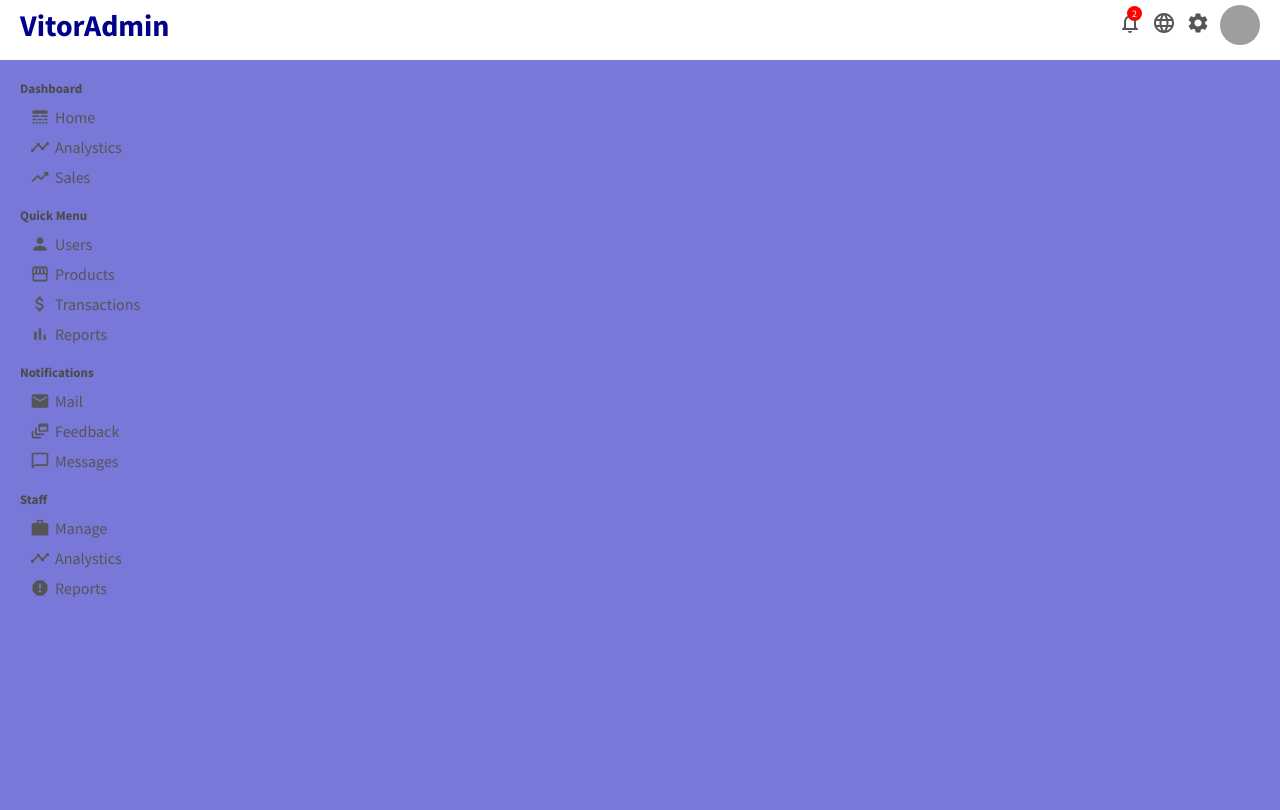
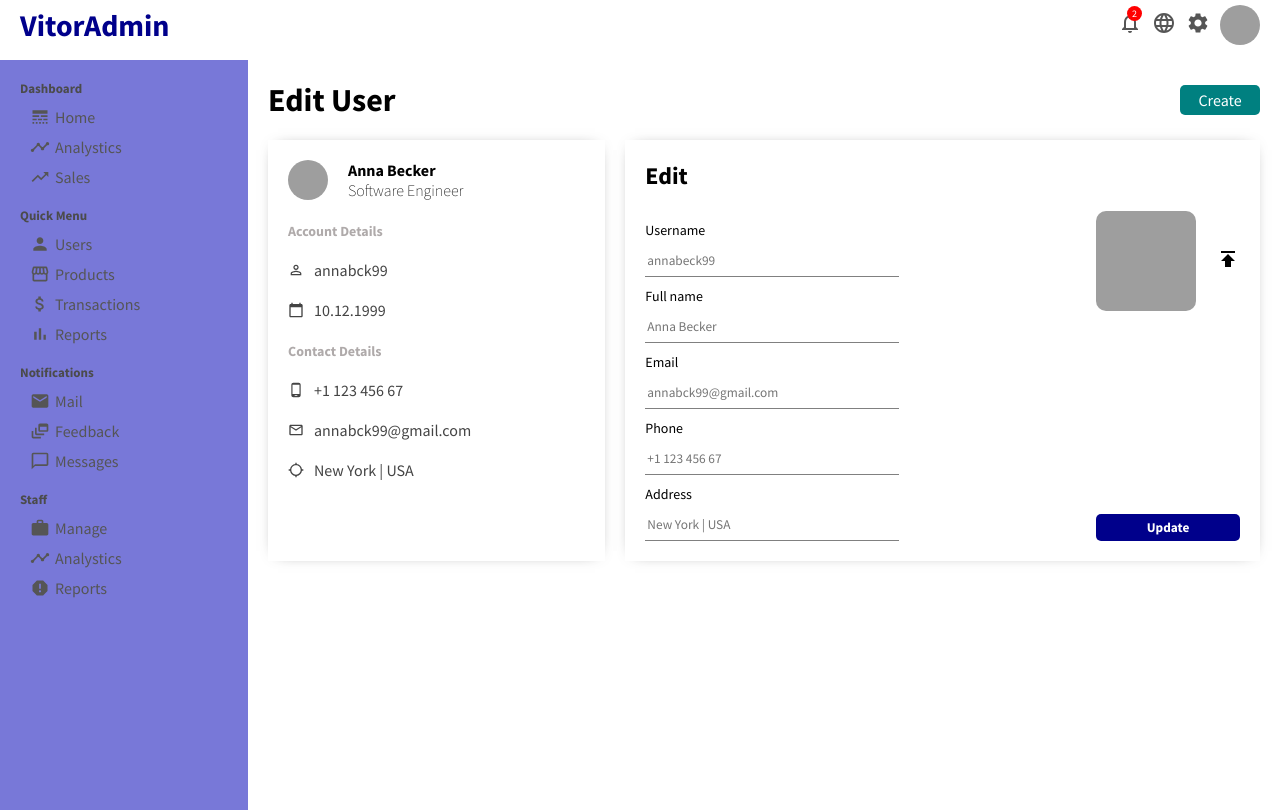
Before and after one commit to vitor-ramalho/admin-panel, a React (Create React App) app: page /user/1 in a window 1280 px wide. Built offline with nearby package versions, Linux system fonts and the light colour scheme; grey boxes are pictures that could not be loaded.

Commit message:
Criacao pagina usuario

```diff
--- a/src/App.js
+++ b/src/App.js
@@ -8,6 +8,7 @@ import {
   Route,
 } from 'react-router-dom';
 import UserList from "./Pages/UserList/UserList";
+import User from "./Pages/User/User";
 
 function App() {
   return (
@@ -22,6 +23,9 @@ function App() {
           <Route path="/users">
             <UserList />
           </Route>
+          <Route path="/user/:userId">
+            <User />
+          </Route>
         </Switch>
       </div>
     </Router>
--- /dev/null
+++ b/src/Pages/User/User.css
@@ -0,0 +1,153 @@
+.user{
+    flex: 4;
+    padding: 20px;
+}
+
+.userTitleContainer{
+    display: flex;
+    align-items: center;
+    justify-content: space-between;
+}
+
+.userAddButton{
+    width: 80px;
+    border: none;
+    padding: 5px;
+    background-color: teal;
+    border-radius: 5px;
+    cursor: pointer;
+    color: white;
+    font-size: 16px;
+}
+
+.userContainer{
+    display: flex;
+    margin-top: 20px;
+}
+
+.userShow{
+    flex: 1;
+    padding: 20px;
+    -webkit-box-shadow: 0px 0px 15px -10px rgba(0,0,0,0.1);
+    box-shadow: 0px 0px 15px -10px rgba(0, 0, 0, 0.75);
+}
+.userUpdate{
+    flex: 2;
+    padding: 20px;
+    -webkit-box-shadow: 0px 0px 15px -10px rgba(0,0,0,0.1);
+    box-shadow: 0px 0px 15px -10px rgba(0, 0, 0, 0.75);
+    margin-left: 20px;
+}
+
+.userShowTop{
+    display: flex;
+    align-items: center;
+}
+
+.userShowImg{
+    width: 40px;
+    height: 40px;
+    border-radius: 50%;
+    object-fit: cover;
+}
+
+.userShowTopTitle{
+    display: flex;
+    flex-direction: column;
+    margin-left: 20px;
+}
+
+.userShowUsername{
+    font-weight: 600;
+}
+
+.userShowUserTitle{
+    font-weight: 300;
+}
+
+.userShowBottom{
+    margin-top: 20px;
+}
+
+.userShowTitle{
+    font-size: 14px;
+    font-weight: 600;
+    color: rgb(175, 170, 170);
+}
+
+.userShowInfo{
+    display: flex;
+    align-items: center;
+    margin: 20px 0px;
+    color: #444;
+}
+
+.userShowIcon{
+    font-size: 16px !important;
+}
+
+.userShowInfoTitle{
+    margin-left: 10px;
+}
+
+.userUpdateTitle{
+    font-size: 24px;
+    font-weight: 600;
+}
+
+.userUpdateForm{
+    display: flex;
+    justify-content: space-between;
+    margin-top: 20px;
+}
+
+.userUpdateItem{
+    display: flex;
+    flex-direction: column;
+    margin-top: 10px;
+}
+
+.userUpdateItem>label{
+    margin-bottom: 5px;
+    font-size: 14px;
+}
+
+.userUpdateInput{
+    border: none;
+    width: 250px;
+    height: 30px;
+    border-bottom: 1px solid gray;
+}
+
+.userUpdateRight{
+    display: flex;
+    flex-direction: column;
+    justify-content: space-between;
+}
+
+.userUpdateUpload{
+    display: flex;
+    align-items: center;
+}
+
+.userUpdateImg{
+    width: 100px;
+    height: 100px;
+    border-radius: 10px;
+    object-fit: cover;
+    margin-right: 20px;
+}
+
+.userUpdateIcon{
+    cursor: pointer;
+}
+
+.userUpdateButton{
+    border-radius: 5px;
+    border: none;
+    padding: 5px;
+    cursor: pointer;
+    background-color: darkblue;
+    color: white;
+    font-weight: 600;
+}
--- /dev/null
+++ b/src/Pages/User/User.js
@@ -0,0 +1,100 @@
+import "./User.css"
+import {
+    PermIdentity,
+    CalendarToday,
+    PhoneAndroid,
+    MailOutline,
+    LocationSearching,
+    Publish
+} from '@material-ui/icons'
+import { Link } from 'react-router-dom'
+
+
+const User = () => {
+    return (
+        <div className="user">
+            <div className="userTitleContainer">
+                <h1 className="userTitle">Edit User</h1>
+                <Link to="/newuser">
+                    <button className="userAddButton">Create</button>
+                </Link>
+            </div>
+            <div className="userContainer">
+                <div className="userShow">
+                    <div className="userShowTop">
+                        <img
+                            src="https://yt3.ggpht.com/ytc/AKedOLQHycxmUIxpRj3W-HFYv7oqg0cuynEYr9alctE7=s48-c-k-c0x00ffffff-no-rj"
+                            alt=" "
+                            className="userShowImg"
+                        />
+                        <div className="userShowTopTitle">
+                            <span className="userShowUsername">Anna Becker</span>
+                            <span className="userShowUserTitle">Software Engineer</span>
+                        </div>
+                    </div>
+                    <div className="userShowBottom">
+                        <span className="userShowTitle">Account Details</span>
+                        <div className="userShowInfo">
+                            <PermIdentity className="userShowIcon" />
+                            <span className="userShowInfoTitle">annabck99</span>
+                        </div>
+                        <div className="userShowInfo">
+                            <CalendarToday className="userShowIcon" />
+                            <span className="userShowInfoTitle">10.12.1999</span>
+                        </div>
+                        <span className="userShowTitle">Contact Details</span>
+                        <div className="userShowInfo">
+                            <PhoneAndroid className="userShowIcon" />
+                            <span className="userShowInfoTitle">+1 123 456 67</span>
+                        </div>
+                        <div className="userShowInfo">
+                            <MailOutline className="userShowIcon" />
+                            <span className="userShowInfoTitle">annabck99@gmail.com</span>
+                        </div>
+                        <div className="userShowInfo">
+                            <LocationSearching className="userShowIcon" />
+                            <span className="userShowInfoTitle">New York | USA</span>
+                        </div>
+                    </div>
+                </div>
+                <div className="userUpdate">
+                    <span className="userUpdateTitle">Edit</span>
+                    <form className="userUpdateForm">
+                        <div className="userUpdateLeft">
+                            <div className="userUpdateItem">
+                                <label>Username</label>
+                                <input type="text" placeholder="annabeck99" className="userUpdateInput" />
+                            </div>
+                            <div className="userUpdateItem">
+                                <label>Full name</label>
+                                <input type="text" placeholder="Anna Becker" className="userUpdateInput" />
+                            </div>
+                            <div className="userUpdateItem">
+                                <label>Email</label>
+                                <input type="text" placeholder="annabck99@gmail.com" className="userUpdateInput" />
+                            </div>
+                            <div className="userUpdateItem">
+                                <label>Phone</label>
+                                <input type="text" placeholder="+1 123 456 67" className="userUpdateInput" />
+                            </div>
+                            <div className="userUpdateItem">
+                                <label>Address</label>
+                                <input type="text" placeholder="New York | USA" className="userUpdateInput" />
+                            </div>
+                        </div>
+                        <div className="userUpdateRight">
+                            <div className="userUpdateUpload">
+                                <img className="userUpdateImg" alt="" src="https://yt3.ggpht.com/ytc/AKedOLQHycxmUIxpRj3W-HFYv7oqg0cuynEYr9alctE7=s48-c-k-c0x00ffffff-no-rj" />
+                                <label htmlFor="file" ><Publish className="userUpdateIcon" /></label>
+                                <input style={{ display: 'none' }} type='file' id="file" />
+                            </div>
+                            <button className="userUpdateButton">Update</button>
+                        </div>
+                    </form>
+                </div>
+            </div>
+        </div>
+    )
+}
+
+export default User
```
Also changed, not shown: src/Pages/NewUser/NewUser.css (added), src/Pages/NewUser/NewUser.js (added).
